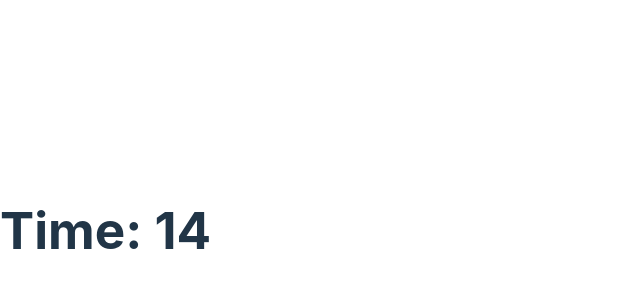
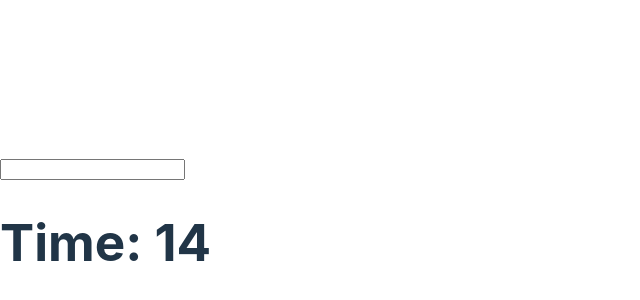
Before and after one commit to MethanBlun/codecademy_react, a React (Vite) app in the folder codecademy_react/: page / in a window 1280 px wide. Shown: the part 170-470 px from the top of the page, without its empty margins (0-640 px from the left). Built offline with nearby package versions, Linux system fonts and the light colour scheme.

Commit message:
listening input value and assign it to my state value

```diff
--- a/codecademy_react/src/App.jsx
+++ b/codecademy_react/src/App.jsx
@@ -2,6 +2,10 @@ import React, { useEffect, useState } from "react";
 
 function Timer() {
   const [time, setTime] = useState(0);
+  const [name, setName] = useState("");
+  const handlechange = ({ target }) => {
+    setName(target.value);
+  };
 
   useEffect(() => {
     let intervalId = setInterval(() => {
@@ -13,6 +17,7 @@ function Timer() {
 
   return (
     <>
+      <input type="text" onChange={handlechange} />
       <h1>Time: {time}</h1>
     </>
   );
@@ -21,6 +26,7 @@ function Timer() {
 function App() {
   return (
     <>
+
       <Timer />
     </>
   );
```
